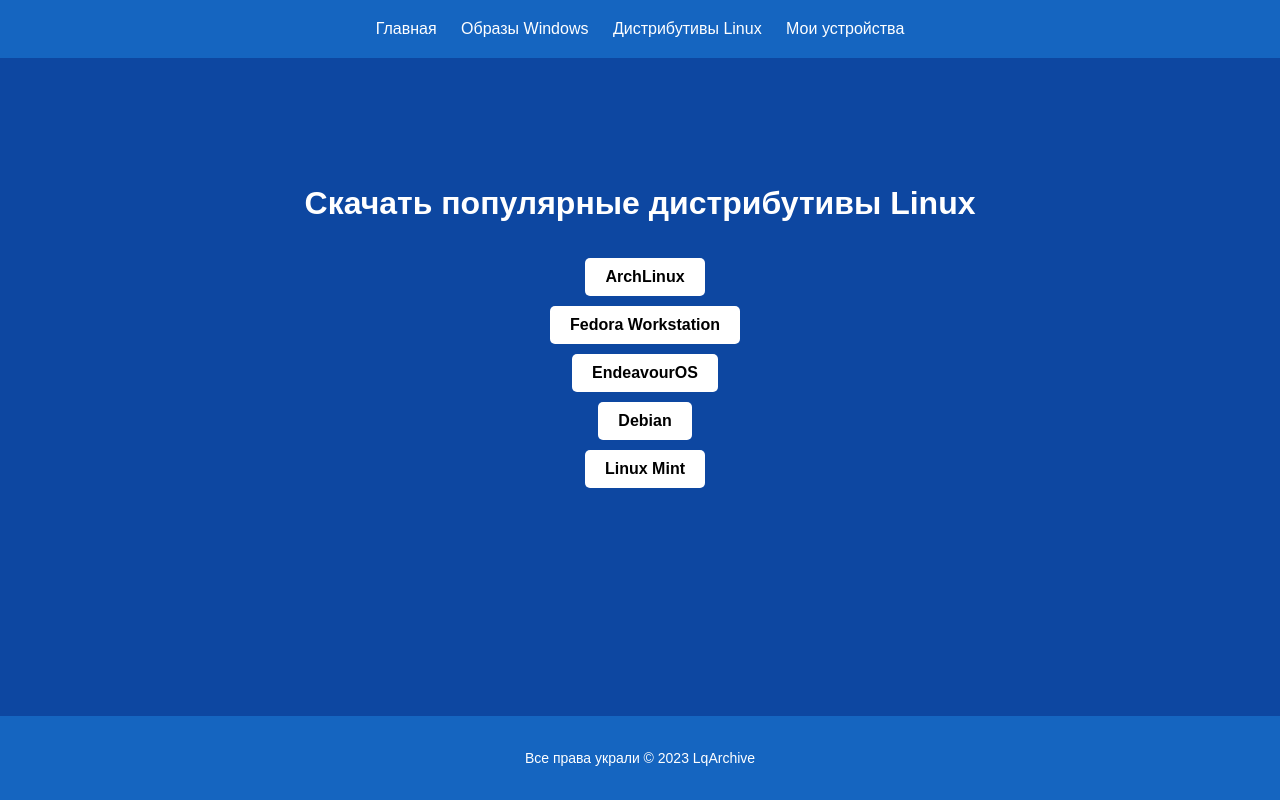
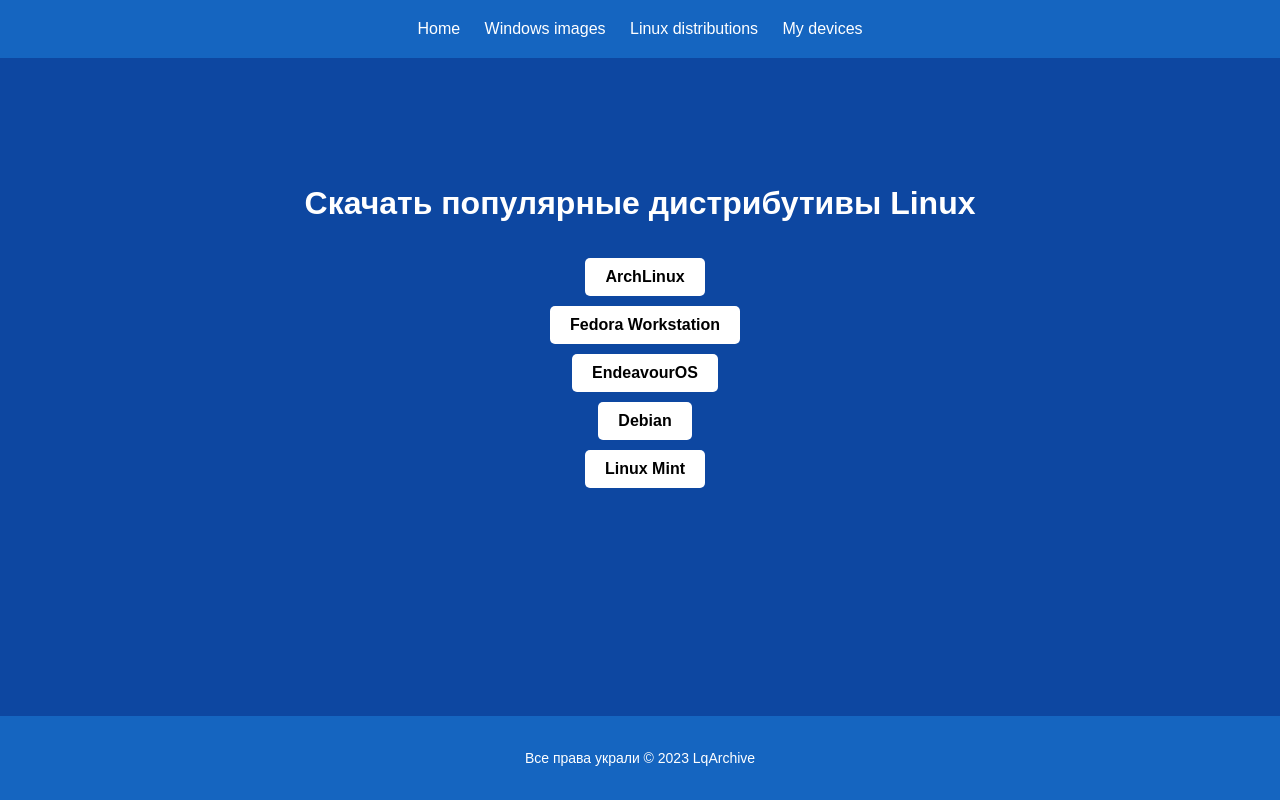
Before and after one commit to lqarchive/lqarchive.github.io, a plain HTML site: page linux.html in a window 1280 px wide. Drawn offline with Linux system fonts and the light colour scheme.

Commit message:
Update linux.html

```diff
--- a/linux.html
+++ b/linux.html
@@ -10,10 +10,10 @@
     <header>
         <nav>
             <ul>
-                <li><a href="index.html">Главная</a></li>
-                <li><a href="windows.html">Образы Windows</a></li>
-                <li><a href="linux.html">Дистрибутивы Linux</a></li>
-                <li><a href="devices.html">Мои устройства</a></li>
+                <li><a href="index.html">Home</a></li>
+                <li><a href="windows.html">Windows images</a></li>
+                <li><a href="linux.html">Linux distributions</a></li>
+                <li><a href="devices.html">My devices</a></li>
             </ul>
         </nav>
     </header>
```
